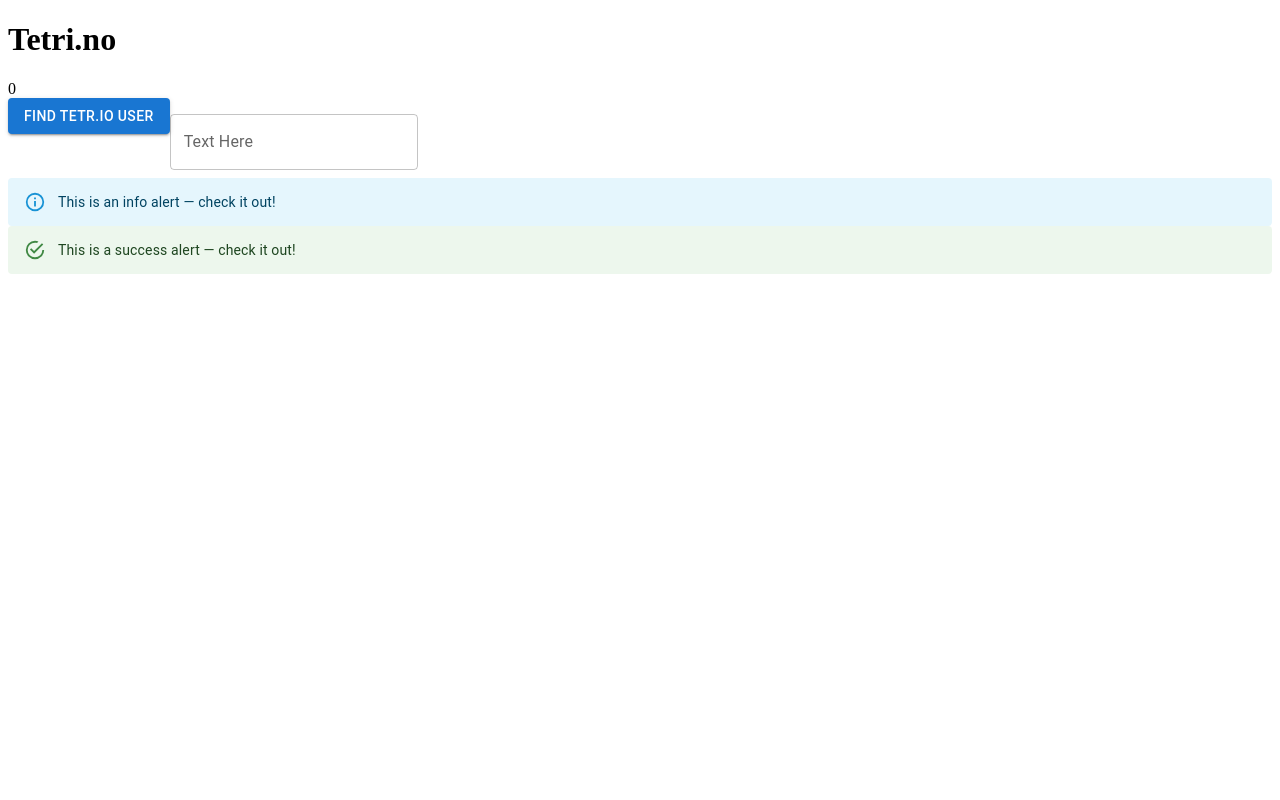
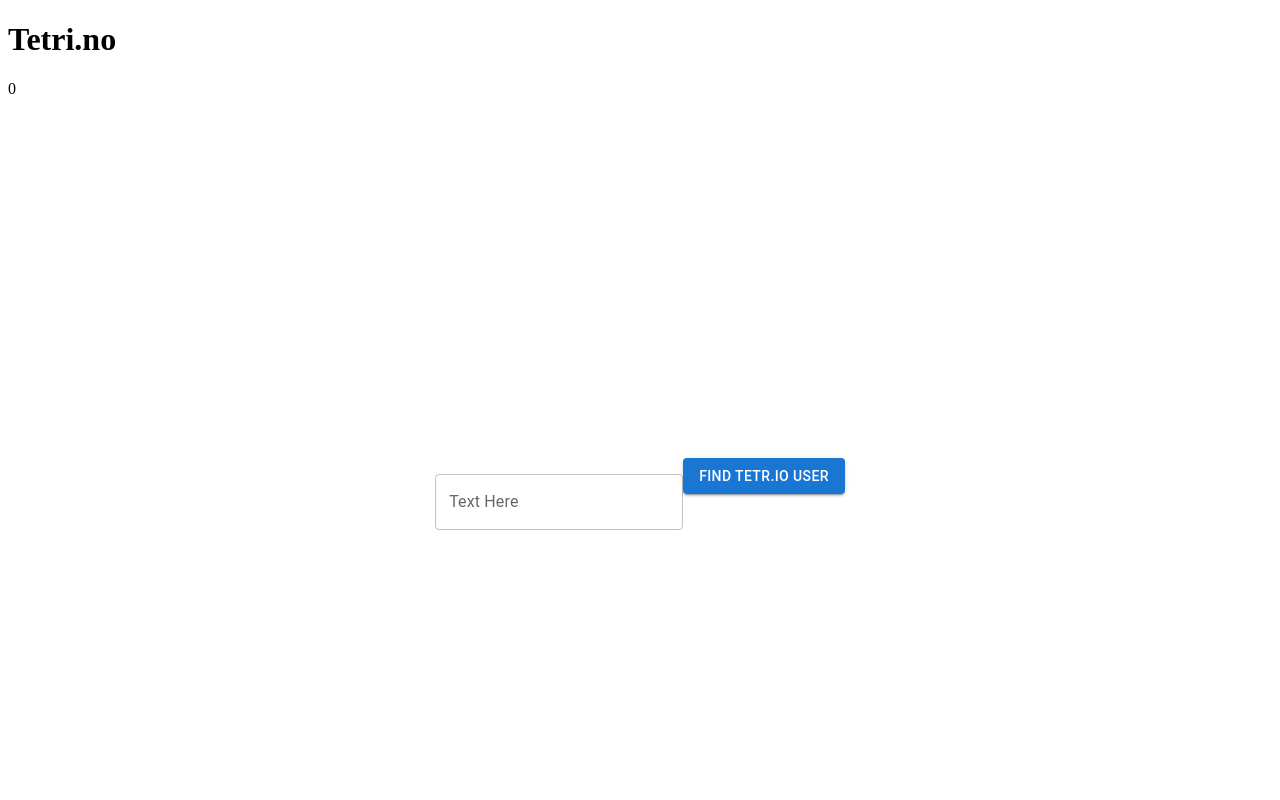
Before and after one commit to ptriklee/TetrioUser, a React app: page / in a window 1280 px wide. Shown: the top 800 px of the page. Built offline with nearby package versions, Linux system fonts and the light colour scheme; no server answers; the HTML template or start-up script is replaced by a standard one.

Commit message:
Converting to React Bootstrap

```diff
--- a/client/src/components/App.jsx
+++ b/client/src/components/App.jsx
@@ -1,9 +1,6 @@
 import React, {useState, useEffect} from 'react';
 import axios from 'axios';
-import Button from '@mui/material/Button';
-import TextField from '@mui/material/TextField';
-import Alert from '@mui/material/Alert';
-
+import {Button, TextField, Alert, Grid} from '@mui/material';
 
 function App () {
   const [playerCount, setPlayerCount] = useState(0);
@@ -31,10 +28,13 @@
     <div>
     <h1>Tetri.no</h1>
     <div>{playerCount}</div>
+    <Grid container spacing={0} direction="column" alignItems="center" justifyContent="center" style={{ minHeight: '100vh' }} background-color="linear-gradient(90deg, rgba(34,193,195,1) 0%, rgba(253,187,45,1) 100%)">
+    <Grid item xs={3}>
+    <TextField label="Text Here" color="primary" background-color="white" margin="normal" />
     <Button variant="contained">Find Tetr.io User</Button>
-    <TextField label="Text Here" size="medium" margin="normal" />
-    <Alert severity="info">This is an info alert — check it out!</Alert>
-    <Alert severity="success">This is a success alert — check it out!</Alert>
+    </Grid>
+    </Grid>
+    <Alert severity="info" color="error">No such user! | Either you mistyped something, or the account no longer exists!</Alert>
     </div>
   )
 }
--- a/package.json
+++ b/package.json
@@ -32,6 +32,7 @@
     "babel-plugin-styled-components": "^2.0.6",
     "babel-plugin-transform-runtime": "^6.23.0",
     "babel-runtime": "^6.26.0",
+    "bootstrap": "^5.1.3",
     "bundle-js": "^0.1.1",
     "compression-webpack-plugin": "^9.2.0",
     "cors": "^2.8.5",
@@ -43,6 +44,7 @@
     "node-sass": "^7.0.1",
     "nodemon": "^2.0.16",
     "react": "^18.1.0",
+    "react-bootstrap": "^2.3.1",
     "react-dom": "^18.1.0",
     "styled-components": "^5.3.5"
   },
```
Also changed, not shown: 5 other files (tests, documents, lock files or other folders).
